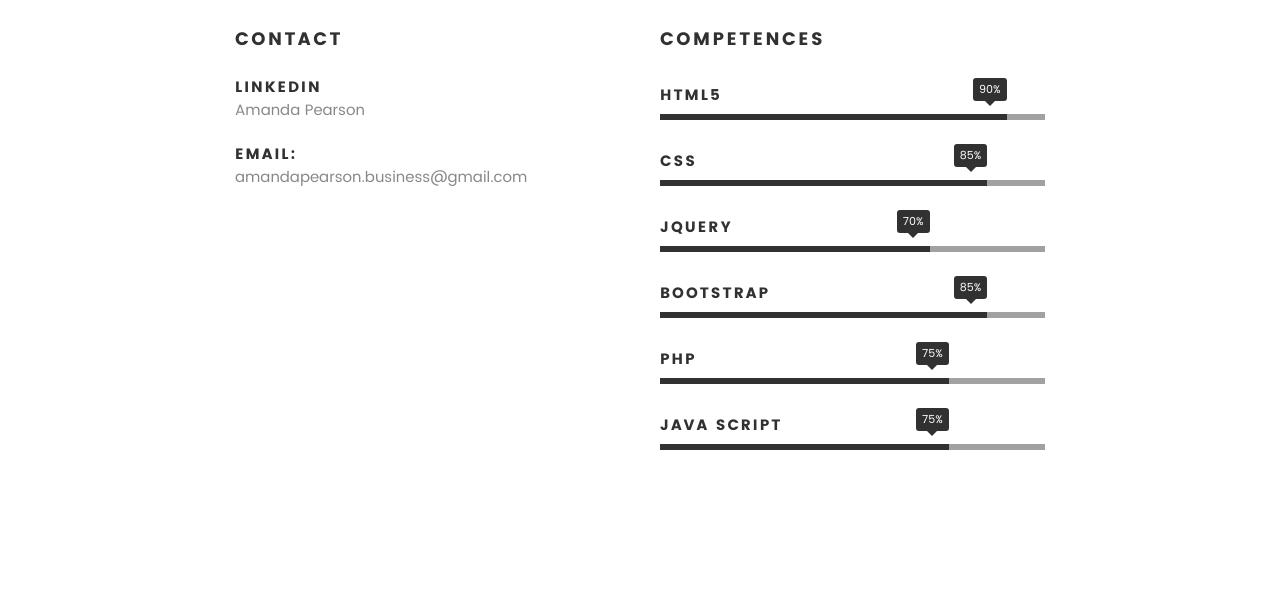
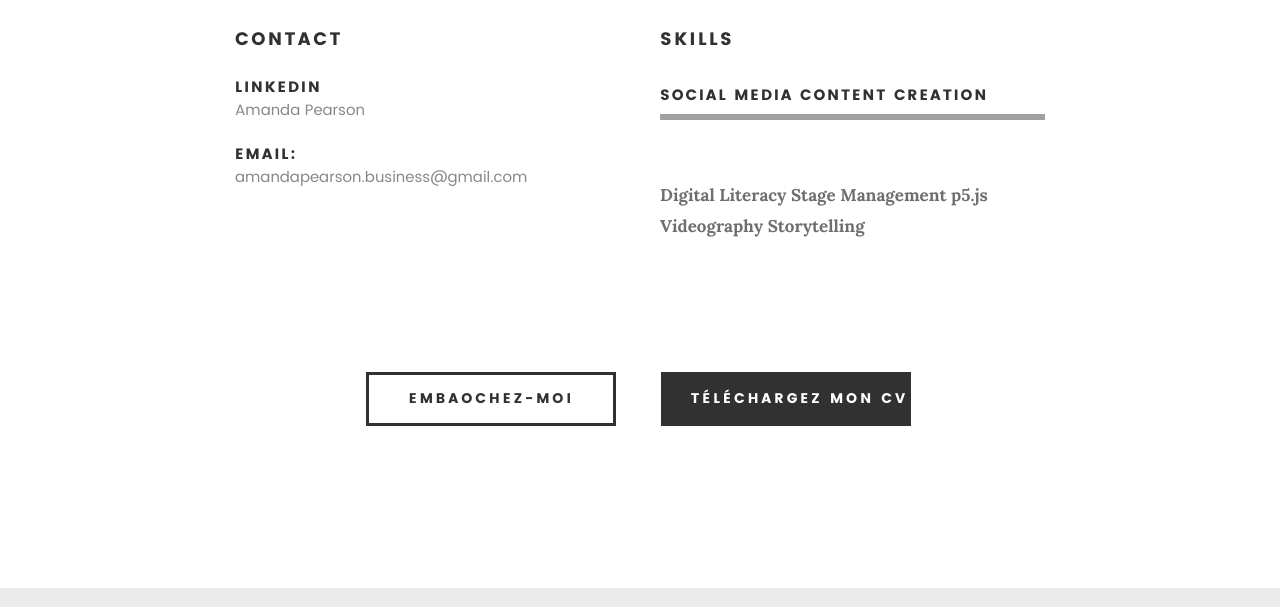
Before and after one commit to amandap-beep/apportfolio, a plain HTML site: page index.html in a window 1280 px wide. Shown: the part 1259-1866 px from the top of the page. Drawn offline with Linux system fonts and the light colour scheme; files whose address does not match are found by name.

Commit message:
Skill bars and Creative strategy

```diff
--- a/index.html
+++ b/index.html
@@ -76,7 +76,7 @@
 
 	   			<p class="intro-position">
 	   				<span>Digital Content Creator</span>
-	   				<span>Show Production Manager</span>
+	   				<span>Creative Strategist</span>
 	   			</p>
 
 	   			<a class="button stroke smoothscroll" href="#about" title="">Learn more</a>
@@ -142,33 +142,22 @@ diverse digital experiences. </p>
 
    		<div class="col-six tab-full">
 
-   			<h3>COMPETENCES</h3>
+   			<h3>SKILLS</h3>
 
 
 				<ul class="skill-bars">
 				   <li>
-				   	<div class="progress percent90"><span>90%</span></div>
-				   	<strong>HTML5</strong>
+				   	<strong>Social Media Content Creation</strong>
 				   </li>
-				   <li>
-				   	<div class="progress percent85"><span>85%</span></div>
-				   	<strong>CSS</strong>
+				   	<strong>Digital Literacy</strong>
 				   </li>
-				   <li>
-				   	<div class="progress percent70"><span>70%</span></div>
-				   	<strong>JQuery</strong>
+				   	<strong>Stage Management</strong>
 				   </li>
-				   <li>
-				   	<div class="progress percent85"><span>85%</span></div>
-				   	<strong>Bootstrap</strong>
+				   	<strong>p5.js</strong>
 				   </li>
-				   <li>
-				   	<div class="progress percent75"><span>75%</span></div>
-				   	<strong>PHP</strong>
+				   	<strong>Videography</strong>
 				   </li>
-				   <li>
-                    <div class="progress percent75"><span>75%</span></div>
-				   	<strong>Java script</strong>
+				   	<strong>Storytelling</strong>
 				   </li>
 
 				</ul> <!-- /skill-bars -->
```
